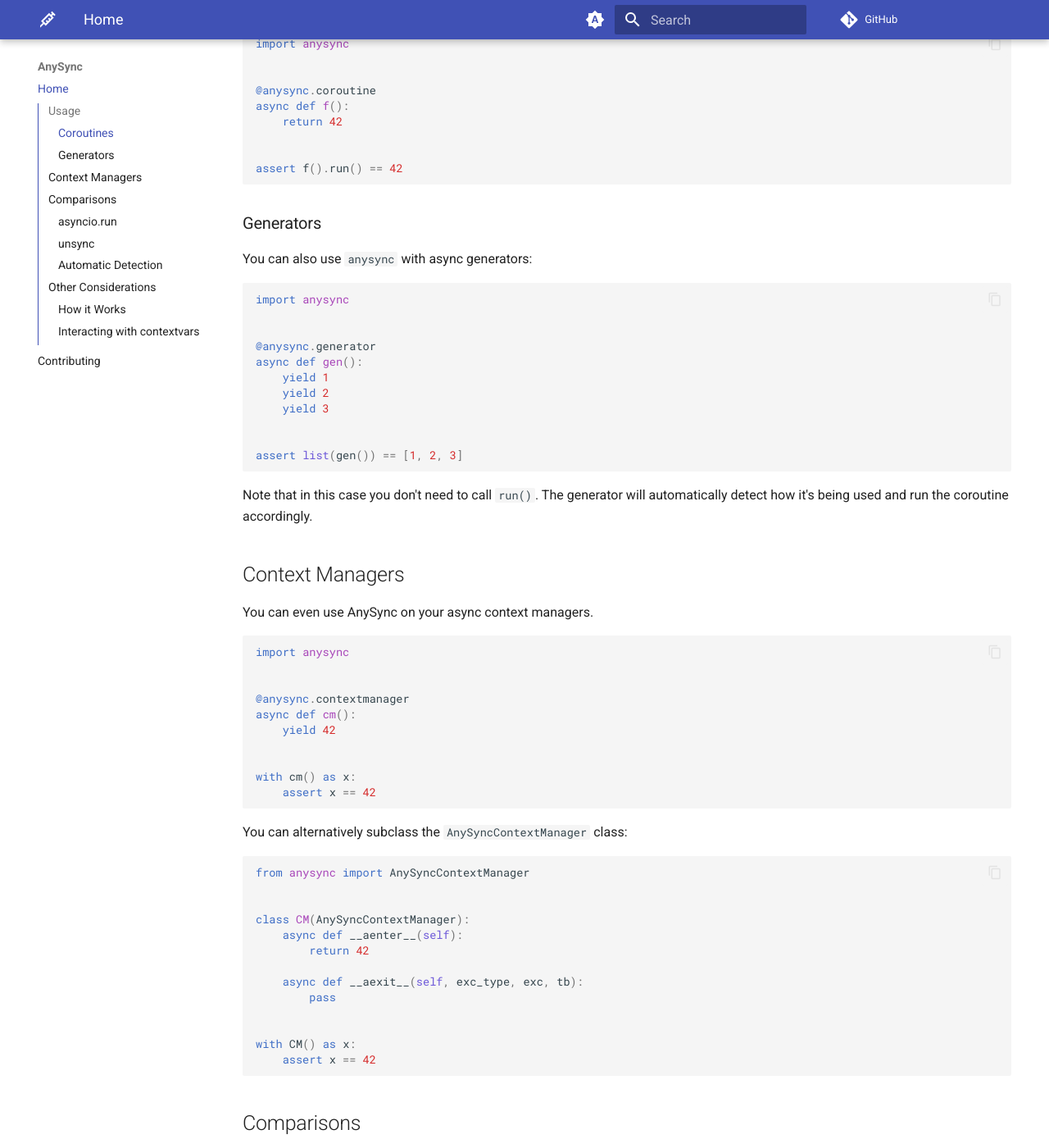
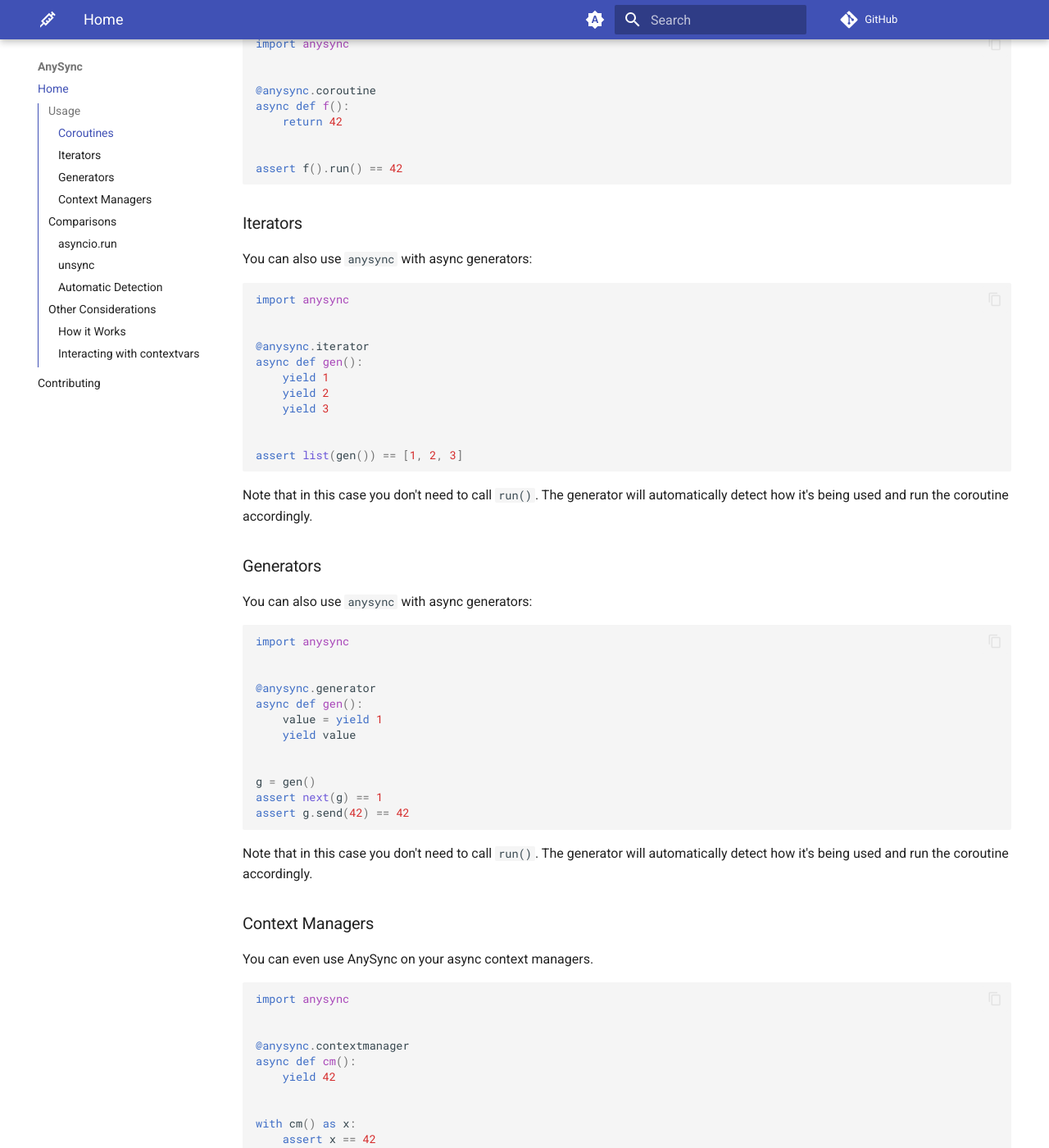
Before and after one commit to rmorshea/anysync, an MkDocs documentation site: the page built from docs/src/index.md, in a window 1280 px wide and 1400 px high, scrolled down 841 px. Shown: the whole window at 82% size. Built offline with MkDocs 1.6.1 and Material for MkDocs 9.7.7, drawn with Linux system fonts in a browser that asks for light colours; comment, search, counter and statistics services are not loaded.

Commit message:
minor doc fixes (#19)

````diff
--- a/docs/src/index.md
+++ b/docs/src/index.md
@@ -48,7 +48,7 @@
 assert f().run() == 42
 ```
 
-### Generators
+### Iterators
 
 You can also use `anysync` with async generators:
 
@@ -56,7 +56,7 @@
 import anysync
 
 
-@anysync.generator
+@anysync.iterator
 async def gen():
     yield 1
     yield 2
@@ -69,7 +69,29 @@
 Note that in this case you don't need to call `run()`. The generator will automatically
 detect how it's being used and run the coroutine accordingly.
 
-## Context Managers
+### Generators
+
+You can also use `anysync` with async generators:
+
+```python
+import anysync
+
+
+@anysync.generator
+async def gen():
+    value = yield 1
+    yield value
+
+
+g = gen()
+assert next(g) == 1
+assert g.send(42) == 42
+```
+
+Note that in this case you don't need to call `run()`. The generator will automatically
+detect how it's being used and run the coroutine accordingly.
+
+### Context Managers
 
 You can even use AnySync on your async context managers.
 
````
